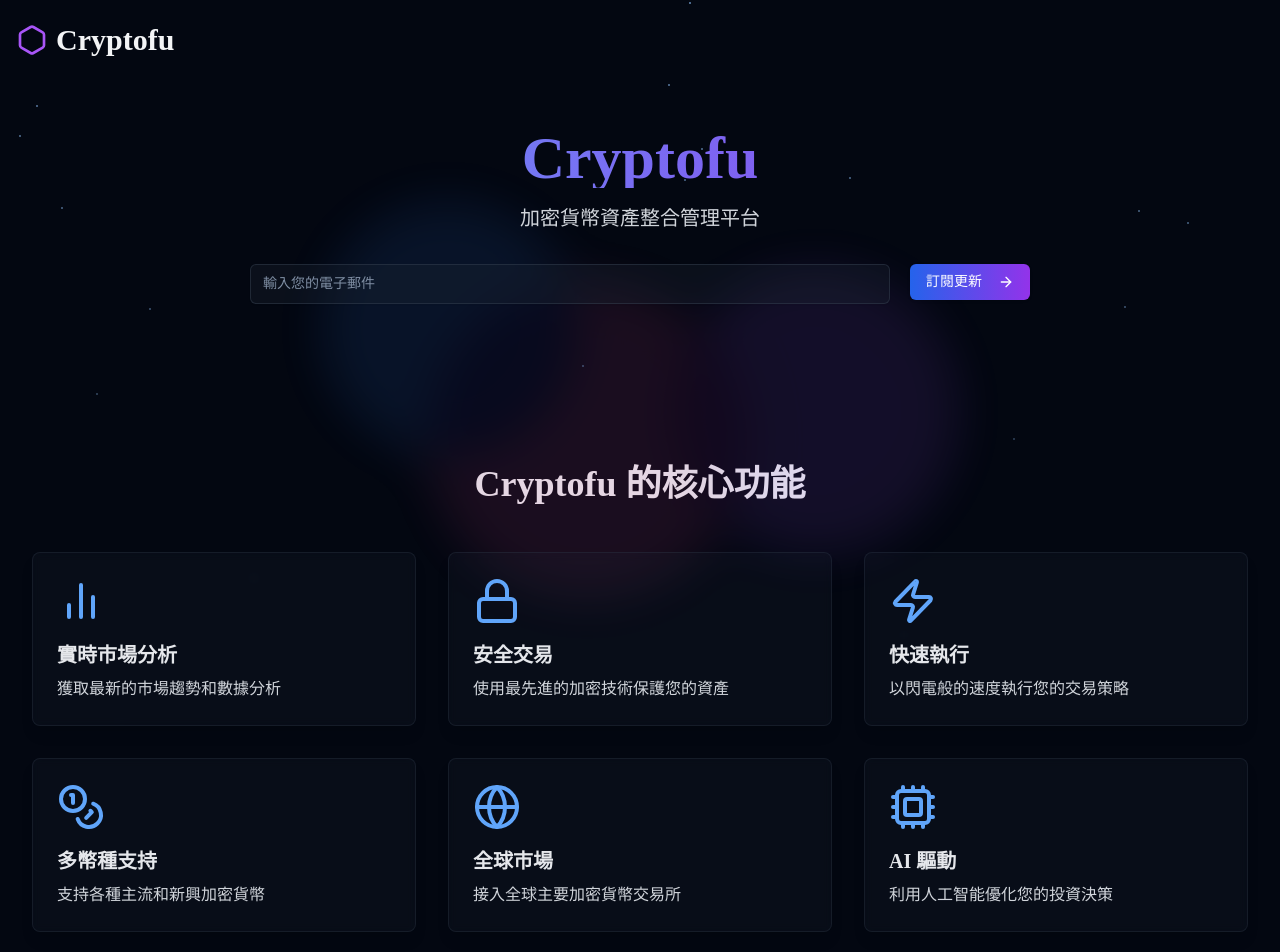
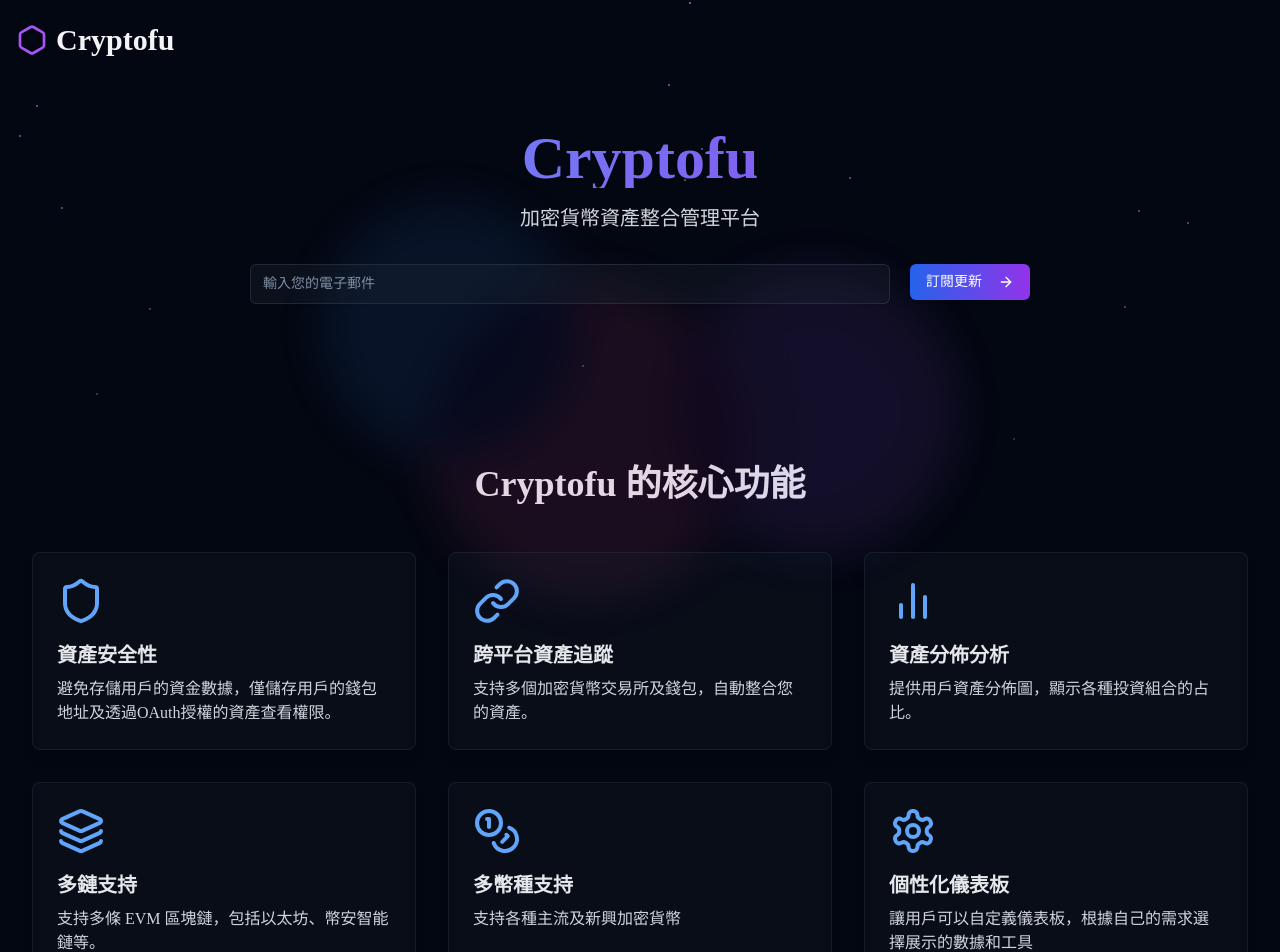
Before and after one commit to party1168/Cryptofu, a Next.js app: page / in a window 1280 px wide. Shown: the top 952 px of the page. Built offline with nearby package versions, Linux system fonts and the light colour scheme.

Commit message:
feature: Features頁面實作，新增內容

```diff
--- a/components/features.tsx
+++ b/components/features.tsx
@@ -1,6 +1,13 @@
 "use client";
 import { motion } from "framer-motion";
-import { BarChart2, Lock, Zap, Coins, Globe, Cpu } from "lucide-react";
+import {
+  Shield,
+  Link,
+  BarChart2Icon,
+  Layers,
+  CoinsIcon,
+  Settings,
+} from "lucide-react";
 import { useLanguage } from "@/contexts/languageProvider";
 export default function Features() {
   const { t } = useLanguage();
@@ -18,32 +25,32 @@ export default function Features() {
         <div className="grid grid-cols-1 md:grid-cols-3 gap-8">
           {[
             {
-              icon: BarChart2,
+              icon: Shield,
               title: t("features.items.0.title"),
               description: t("features.items.0.description"),
             },
             {
-              icon: Lock,
+              icon: Link,
               title: t("features.items.1.title"),
               description: t("features.items.1.description"),
             },
             {
-              icon: Zap,
+              icon: BarChart2Icon,
               title: t("features.items.2.title"),
               description: t("features.items.2.description"),
             },
             {
-              icon: Coins,
+              icon: Layers,
               title: t("features.items.3.title"),
               description: t("features.items.3.description"),
             },
             {
-              icon: Globe,
+              icon: CoinsIcon,
               title: t("features.items.4.title"),
               description: t("features.items.4.description"),
             },
             {
-              icon: Cpu,
+              icon: Settings,
               title: t("features.items.5.title"),
               description: t("features.items.5.description"),
             },
--- a/contexts/languageProvider.tsx
+++ b/contexts/languageProvider.tsx
@@ -1,16 +1,16 @@
 "use client";
 
-import React, { createContext, useContext, useState } from "react";
-import zhTW from "@/locales/zh-TW";
+import React, { createContext, useContext, useState, useEffect } from "react";
+import zhTW from "@/locales/zh";
 import en from "@/locales/en";
 
 //type Locale = 'zh-TW' | 'en';
-type Locale = "zh-TW";
-type Translations = typeof zhTW;
+type Locale = "zh-TW" | "en";
+type Translations = typeof zhTW | typeof en;
 
 const translations: Record<Locale, Translations> = {
   "zh-TW": zhTW,
-  //'en': en,
+  "en": en,
 };
 
 type NestedKeyOf<ObjectType extends object> = {
--- a/locales/en.ts
+++ b/locales/en.ts
@@ -1 +1,49 @@
-export default {};
+export default {
+    common: {
+      title: "Cryptofu",
+      description: "A platform for integrated cryptocurrency asset management",
+    },
+    nav: {
+      features: "Features",
+      about: "About Us",
+      login: "Login",
+    },
+    subscribe: {
+      cta: "Subscribe for Updates",
+      emailPlaceholder: "Enter your email address",
+    },
+    features: {
+      title: "Core Features of Cryptofu",
+      items: [
+        {
+          title: "Asset Security",
+          description:
+            "Avoid storing users' financial data. Only store wallet addresses and asset view permissions via OAuth.",
+        },
+        {
+          title: "Cross-Platform Asset Tracking",
+          description: "Support multiple cryptocurrency exchanges and wallets to automatically consolidate your assets.",
+        },
+        {
+          title: "Asset Distribution Analysis",
+          description: "Provide users with asset distribution charts showing the proportions of various portfolios.",
+        },
+        {
+          title: "Multi-Chain Support",
+          description: "Support multiple EVM blockchains, including Ethereum, Binance Smart Chain, and more.",
+        },
+        {
+          title: "Multi-Currency Support",
+          description: "Support a variety of mainstream and emerging cryptocurrencies.",
+        },
+        {
+          title: "Customizable Dashboard",
+          description:
+            "Allow users to customize their dashboard, choosing data and tools based on their needs.",
+        },
+      ],
+    },
+    footer: {
+      copyright: "© 2024 Cryptofu. All rights reserved.",
+    },
+  };
--- a/locales/zh-TW.ts
+++ /dev/null
@@ -1,49 +0,0 @@
-import { subscribe } from "diagnostics_channel";
-
-export default {
-    common: {
-      title: 'Cryptofu',
-      description: '加密貨幣資產整合管理平台',
-    },
-    nav: {
-      features: '功能',
-      about: '關於我們',
-      login: '登入',
-    },
-    subscribe: {
-      cta: '訂閱更新',
-      emailPlaceholder: '輸入您的電子郵件',
-    },
-    features: {
-      title: 'Cryptofu 的核心功能',
-      items: [
-        {
-          title: '實時市場分析',
-          description: '獲取最新的市場趨勢和數據分析',
-        },
-        {
-          title: '安全交易',
-          description: '使用最先進的加密技術保護您的資產',
-        },
-        {
-          title: '快速執行',
-          description: '以閃電般的速度執行您的交易策略',
-        },
-        {
-          title: '多幣種支持',
-          description: '支持各種主流和新興加密貨幣',
-        },
-        {
-          title: '全球市場',
-          description: '接入全球主要加密貨幣交易所',
-        },
-        {
-          title: 'AI 驅動',
-          description: '利用人工智能優化您的投資決策',
-        },
-      ],
-    },
-    footer: {
-      copyright: '© 2024 Cryptofu. 保留所有權利。',
-    },
-  }
--- /dev/null
+++ b/locales/zh.ts
@@ -0,0 +1,49 @@
+export default {
+  common: {
+    title: "Cryptofu",
+    description: "加密貨幣資產整合管理平台",
+  },
+  nav: {
+    features: "功能",
+    about: "關於我們",
+    login: "登入",
+  },
+  subscribe: {
+    cta: "訂閱更新",
+    emailPlaceholder: "輸入您的電子郵件",
+  },
+  features: {
+    title: "Cryptofu 的核心功能",
+    items: [
+      {
+        title: "資產安全性",
+        description:
+          "避免存儲用戶的資金數據，僅儲存用戶的錢包地址及透過OAuth授權的資產查看權限。",
+      },
+      {
+        title: "跨平台資產追蹤",
+        description: "支持多個加密貨幣交易所及錢包，自動整合您的資產。",
+      },
+      {
+        title: "資產分佈分析",
+        description: "提供用戶資產分佈圖，顯示各種投資組合的占比。",
+      },
+      {
+        title: "多鏈支持",
+        description: "支持多條 EVM 區塊鏈，包括以太坊、幣安智能鏈等。",
+      },
+      {
+        title: "多幣種支持",
+        description: "支持各種主流及新興加密貨幣",
+      },
+      {
+        title: "個性化儀表板",
+        description:
+          "讓用戶可以自定義儀表板，根據自己的需求選擇展示的數據和工具",
+      },
+    ],
+  },
+  footer: {
+    copyright: "© 2024 Cryptofu. 保留所有權利。",
+  },
+};
--- a/next-i18next.config.js
+++ b/next-i18next.config.js
@@ -1,7 +1,7 @@
 /** @type {import('next-i18next').UserConfig} */
 module.exports = {
     i18n: {
-      defaultLocale: 'zh-TW',
-      locales: ['en','zh-TW'],
+      defaultLocale: 'zh',
+      locales: ['en','zh'],
     },
   }
```
Also changed, not shown: package.json (+5 -6 lines), 1 other file (tests, documents, lock files or other folders).
